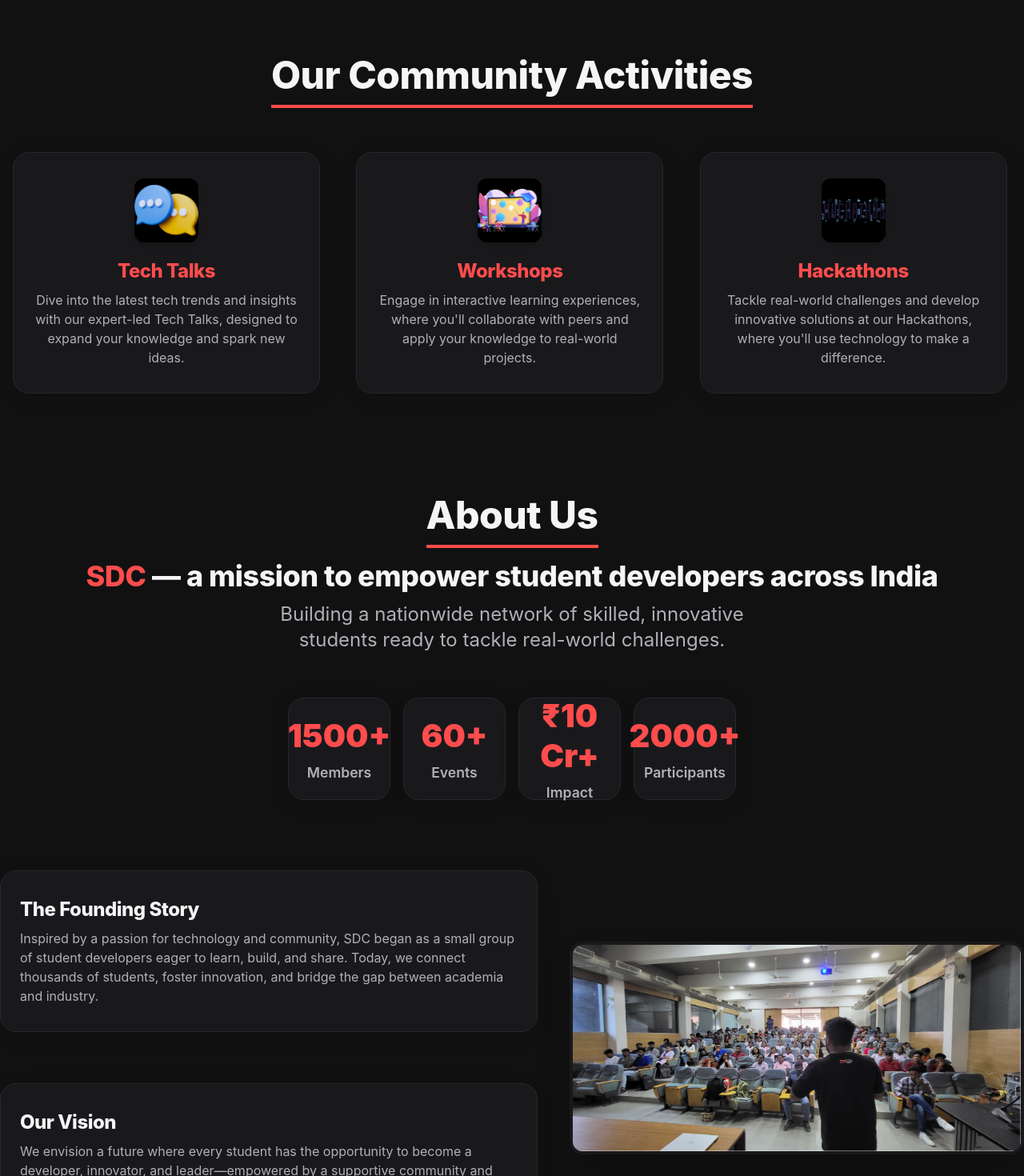
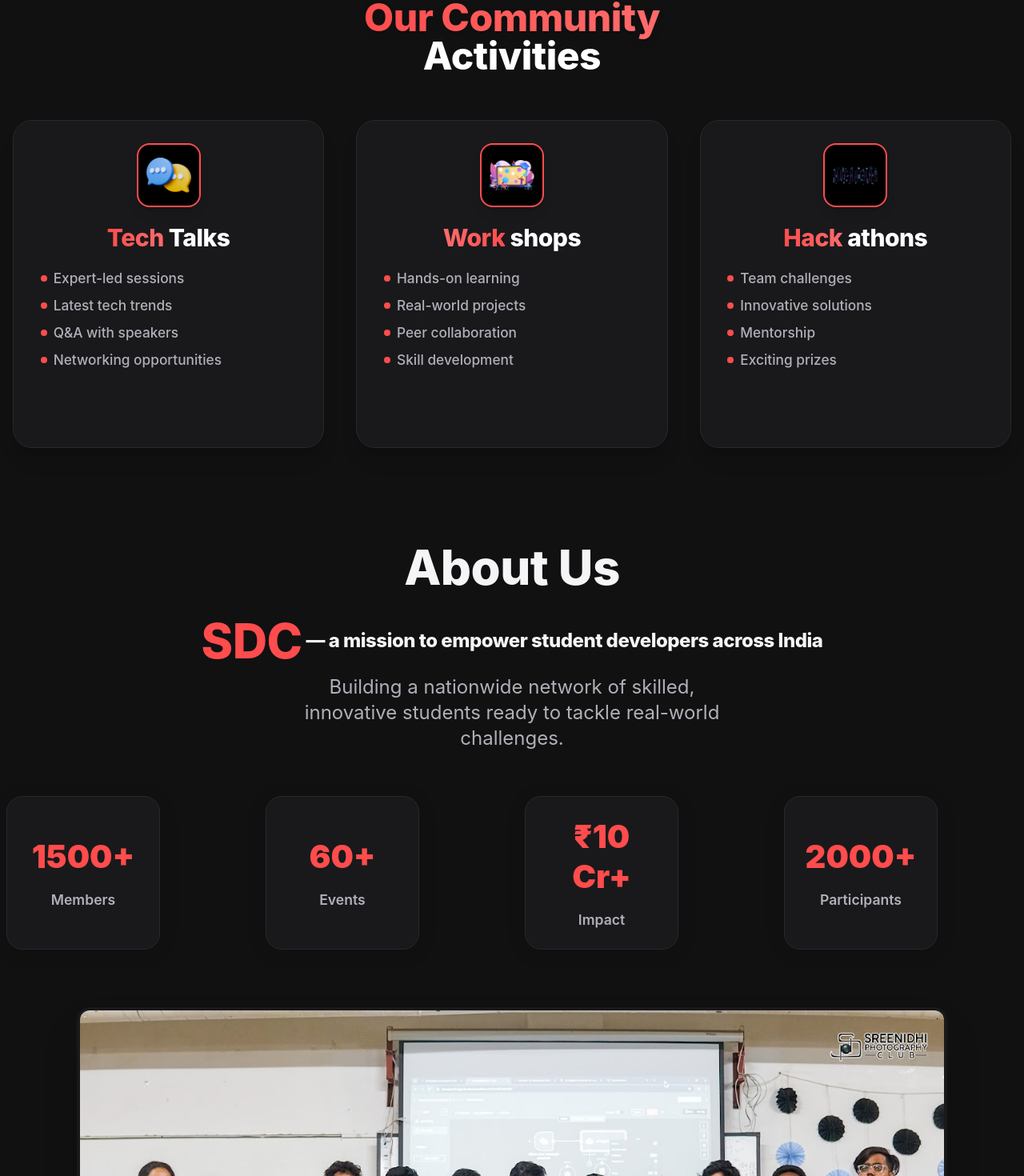
Before and after one commit to sdc-snist/sdc-web, a React (Vite) app: page / in a window 1280 px wide. Shown: the part 989-2459 px from the top of the page at 80% size. Built offline with nearby package versions, Linux system fonts and the light colour scheme.

Commit message:
Made some addtional changes in UI
Made some addtional changes in UI

```diff
--- a/src/components/AboutUs.jsx
+++ b/src/components/AboutUs.jsx
@@ -1,62 +1,47 @@
 
-import Speech from "../assets/speech.png";
+import sdcGroup from "../assets/sdcGroup.png";
 
 const AboutUs = () => {
   return (
   <section className="section section-alt py-20">
       {/* About Us Heading */}
       <div className="text-center mb-6">
-        <h2 className="text-4xl lg:text-5xl font-extrabold text-white mb-2 relative inline-block">
-          <span className="pb-2 border-b-4 border-[var(--color-primary)]">About Us</span>
+        <h2 className="text-5xl md:text-6xl font-extrabold text-white mb-2 leading-tight">
+          About Us
         </h2>
       </div>
       {/* Mission Headline */}
       <div className="text-center mb-10">
-        <h3 className="text-2xl md:text-4xl font-extrabold text-white mb-3">
-          <span className="text-[var(--color-primary)]">SDC</span> — a mission to empower student developers across India
+        <h3 className="text-2xl md:text-2xl font-extrabold text-white mb-3">
+          <span className="text-[var(--color-primary)] text-4xl md:text-6xl align-middle">SDC</span>
+          <span className="align-middle"> — a mission to empower student developers across India</span>
         </h3>
-        <p className="text-lg md:text-2xl text-[var(--color-text-muted)] max-w-2xl mx-auto">
+        <p className="text-2xl text-[var(--color-text-muted)] max-w-xl mx-auto">
           Building a nationwide network of skilled, innovative students ready to tackle real-world challenges.
         </p>
       </div>
 
       {/* Stats Row */}
-      <div className="flex flex-wrap justify-center gap-4 mb-14">
+      <div className="grid grid-cols-2 md:grid-cols-4 gap-6 md:gap-8 justify-center mb-14 px-2">
         {[{stat:'1500+',label:'Members'},{stat:'60+',label:'Events'},{stat:'₹10 Cr+',label:'Impact'},{stat:'2000+',label:'Participants'}].map((item, i) => (
-          <div key={i} className="card flex flex-col items-center justify-center w-32 h-32 aspect-square p-2 text-center">
-            <div className="stat break-words leading-tight">{item.stat}</div>
-            <div className="stat-label break-words leading-tight text-base">{item.label}</div>
+          <div key={i} className="card flex flex-col items-center justify-center w-full h-40 md:w-48 md:h-48 aspect-square p-4 text-center">
+            <div className="stat break-words leading-tight text-4xl md:text-6xl">{item.stat}</div>
+            <div className="stat-label break-words leading-tight text-base md:text-xl mt-2">{item.label}</div>
           </div>
         ))}
       </div>
 
-      {/* Founding Story & Vision */}
-      <div className="flex flex-col lg:flex-row items-center justify-center gap-10 mb-16">
-        <div className="flex flex-col gap-8 w-full max-w-2xl items-center justify-center">
-          <div className="card bg-[var(--color-card)] border-l-8 border-[var(--color-primary)] p-10 w-full max-w-2xl text-left">
-            <h3 className="text-2xl font-bold text-white mb-2">The Founding Story</h3>
-            <p className="text-[var(--color-text-muted)] text-base">
-              Inspired by a passion for technology and community, SDC began as a small group of student developers eager to learn, build, and share. Today, we connect thousands of students, foster innovation, and bridge the gap between academia and industry.
-            </p>
-          </div>
-          <div className="card bg-[var(--color-card)] border-l-8 border-[var(--color-primary)] p-10 w-full max-w-2xl text-left">
-            <h3 className="text-2xl font-bold text-white mb-2">Our Vision</h3>
-            <p className="text-[var(--color-text-muted)] text-base">
-              We envision a future where every student has the opportunity to become a developer, innovator, and leader—empowered by a supportive community and real-world experience.
-            </p>
-          </div>
-        </div>
-        <div className="flex-1 flex justify-center items-center">
-          <img
-            src={Speech}
-            alt="Speaker in seminar"
-            className="rounded-2xl shadow-2xl w-full max-w-xl min-w-[320px] h-auto object-cover border-4 border-[var(--color-card)]"
-          />
-        </div>
+      {/* SDC Group Image Full Width */}
+      <div className="w-full flex justify-center items-center mb-16 px-4 md:px-12 lg:px-24">
+        <img
+          src={sdcGroup}
+          alt="SDC Group"
+          className="rounded-2xl shadow-2xl w-full max-w-6xl h-auto object-cover border-4 border-[var(--color-card)]"
+        />
       </div>
 
       {/* Contact & Socials */}
-      <div className="text-center mt-12">
+      {/* <div className="text-center mt-12">
         <h4 className="text-xl font-bold text-white mb-2">Contact Us</h4>
         <a href="mailto:team@sdc.com" className="text-[var(--color-primary)] font-semibold text-lg">team@sdc.com</a>
         <div className="flex justify-center gap-6 mt-4">
@@ -64,7 +49,7 @@ const AboutUs = () => {
           <a href="#" className="text-[var(--color-primary)] font-bold hover:underline">LinkedIn</a>
           <a href="#" className="text-[var(--color-primary)] font-bold hover:underline">YouTube</a>
         </div>
-      </div>
+      </div> */}
     </section>
   );
 };
--- a/src/components/Activities.jsx
+++ b/src/components/Activities.jsx
@@ -1,33 +1,81 @@
-import Card from "./Card.jsx";
+
 import TechTalks from "../assets/TechTalks.svg";
 import Hackathon from "../assets/hackathon.svg";
 import Workshop from "../assets/workshop.svg";
 
+const activities = [
+  {
+    img: TechTalks,
+    heading: ["Tech", "Talks"],
+    features: [
+      "Expert-led sessions",
+      "Latest tech trends",
+      "Q&A with speakers",
+      "Networking opportunities",
+    ],
+    accent: "from-[#ff4c4c] to-[#ff6b6b]",
+  },
+  {
+    img: Hackathon,
+    heading: ["Work", "shops"],
+    features: [
+      "Hands-on learning",
+      "Real-world projects",
+      "Peer collaboration",
+      "Skill development",
+    ],
+    accent: "from-[#ff6b6b] to-[#ff4c4c]",
+  },
+  {
+    img: Workshop,
+    heading: ["Hack", "athons"],
+    features: [
+      "Team challenges",
+      "Innovative solutions",
+      "Mentorship",
+      "Exciting prizes",
+    ],
+    accent: "from-[#ff4c4c] to-[#ff6b6b]",
+  },
+];
 
 function Activities() {
   return (
     <section className="section section-alt py-16">
       <div className="flex justify-center text-center items-center mb-12">
-        <h2 className="text-4xl lg:text-5xl font-extrabold text-white mb-2 relative inline-block">
-          <span className="pb-2 border-b-4 border-[var(--color-primary)]">Our Community Activities</span>
+        <h2 className="text-4xl lg:text-5xl font-extrabold mb-2 relative inline-block">
+          <span className="bg-gradient-to-r from-[#ff4c4c] to-[#ff6b6b] bg-clip-text text-transparent drop-shadow-lg">
+            Our Community
+          </span>
+          <span className="block text-white">Activities</span>
         </h2>
       </div>
-      <div className="grid grid-cols-1 sm:grid-cols-2 lg:grid-cols-3 gap-10 px-4">
-        <Card
-          img={TechTalks}
-          heading="Tech Talks"
-          desc="Dive into the latest tech trends and insights with our expert-led Tech Talks, designed to expand your knowledge and spark new ideas."
-        />
-        <Card
-          img={Hackathon}
-          heading="Workshops"
-          desc="Engage in interactive learning experiences, where you'll collaborate with peers and apply your knowledge to real-world projects."
-        />
-        <Card
-          img={Workshop}
-          heading="Hackathons"
-          desc="Tackle real-world challenges and develop innovative solutions at our Hackathons, where you'll use technology to make a difference."
-        />
+      <div className="grid grid-cols-1 md:grid-cols-2 lg:grid-cols-3 gap-10 px-4">
+        {activities.map((act, idx) => (
+          <div
+            key={idx}
+            className={
+              `flex flex-col items-center bg-[var(--color-card)] border border-[var(--color-border)] rounded-3xl shadow-xl p-8 pt-7 transition-transform duration-300 hover:scale-105 hover:-translate-y-1 relative overflow-hidden`
+            }
+            style={{ minHeight: '410px' }}
+          >
+            <div className="w-20 h-20 flex items-center justify-center rounded-2xl bg-black mb-5 shadow-lg border-2 border-[var(--color-primary)]">
+              <img src={act.img} alt="activity" className="w-14 h-14 object-contain" />
+            </div>
+            <h3 className="text-3xl font-extrabold text-center mb-3 tracking-tight">
+              <span className={`bg-gradient-to-r ${act.accent} bg-clip-text text-transparent`}>{act.heading[0]}</span>{' '}
+              <span className="text-white">{act.heading[1]}</span>
+            </h3>
+            <ul className="mt-2 space-y-2 text-[1.08rem] text-[var(--color-text-muted)] font-medium w-full max-w-xs mx-auto">
+              {act.features.map((feature, i) => (
+                <li key={i} className="flex items-center gap-2">
+                  <span className="inline-block w-2 h-2 rounded-full bg-[var(--color-primary)]"></span>
+                  <span>{feature}</span>
+                </li>
+              ))}
+            </ul>
+          </div>
+        ))}
       </div>
     </section>
   );
--- a/src/components/Navbar.jsx
+++ b/src/components/Navbar.jsx
@@ -12,16 +12,16 @@ const Navbar = ({ onLinkClick, refs }) => {
   };
 
   return (
-  <nav className="navbar mx-auto mt-6 mb-8 bg-black/40 backdrop-blur-md shadow-lg border border-[var(--color-border)] rounded-2xl max-w-6xl">
+  <nav className="navbar mx-auto mt-2 md:mt-6 mb-8 bg-black/40 backdrop-blur-md shadow-lg border border-[var(--color-border)] rounded-2xl max-w-6xl">
       <div className="max-w-7xl mx-auto px-6 sm:px-8 lg:px-12">
-        <div className="flex items-center justify-between h-20">
+        <div className="flex items-center justify-between h-14">
           {/* Logo */}
           <div className="flex-shrink-0">
             <button onClick={() => navigate("/")} className="flex items-center">
               <img
                 src={logo}
                 alt="SDC Logo"
-                className="h-12 w-auto mr-3 drop-shadow-lg"
+                className="h-8 w-auto mr-3 drop-shadow-lg"
               />
             </button>
           </div>
```
Also changed, not shown: src/components/Footer.jsx (+21 -7 lines), src/components/Landing.jsx (+9 -5 lines), src/assets/sdcGroup.png (added).
